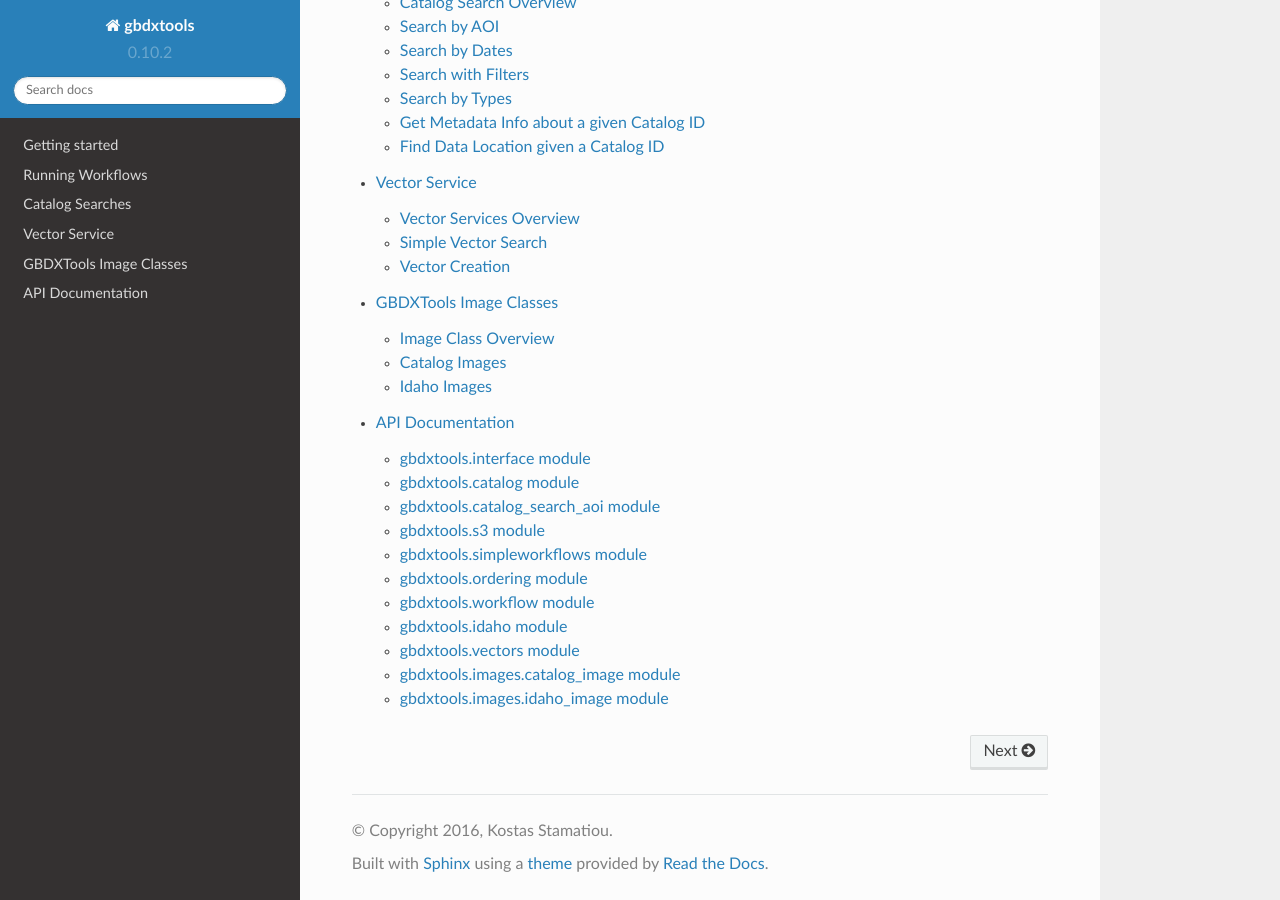
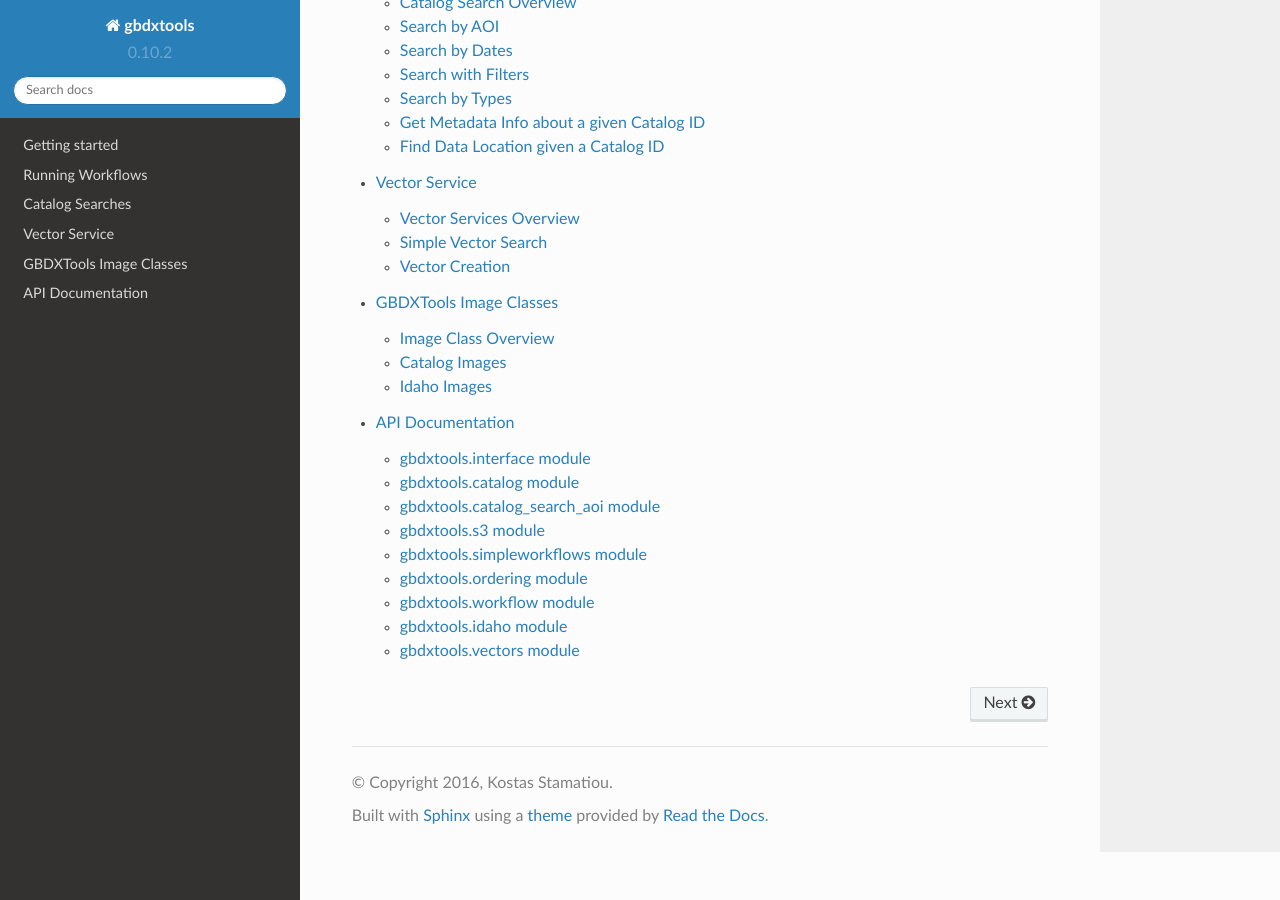
Before and after one commit to DigitalGlobe/gbdxtools, a Sphinx documentation site: the page built from docs/index.rst, in a window 1280 px wide and 900 px high, scrolled down 1040 px. Built offline with Sphinx 7.4.7 and the Read the Docs theme 2.0.0, drawn with Linux system fonts in a browser that asks for light colours.

Commit message:
dont show inline image class docs yet

```diff
--- a/docs/api_docs.rst
+++ b/docs/api_docs.rst
@@ -72,19 +72,3 @@
     :members:
     :undoc-members:
     :show-inheritance:
-
-gbdxtools.images.catalog_image module
---------------------------
-
-.. automodule:: gbdxtools.images.catalog_image
-    :members:
-    :undoc-members:
-    :show-inheritance:
-
-gbdxtools.images.idaho_image module
---------------------------
-
-.. automodule:: gbdxtools.images.idaho_image
-    :members:
-    :undoc-members:
-    :show-inheritance:
```
